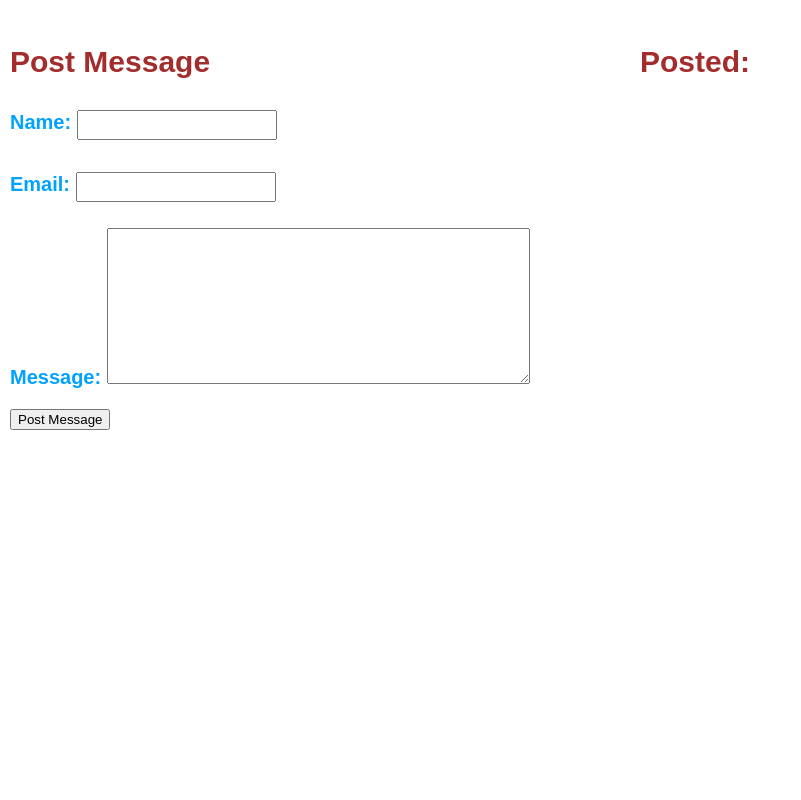
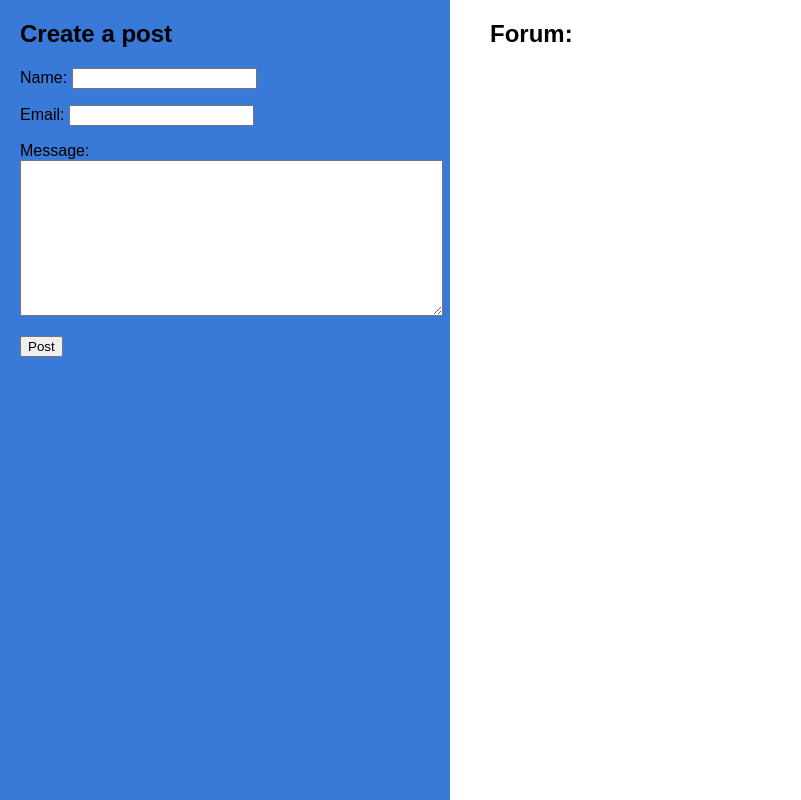
Before and after one commit to aarole/k8s-message-board, a Flask app: page / in a window 1280 px wide. Shown: the whole page, without its empty margins (0-801 px from the left). Run offline with Flask 2, Linux system fonts and the light colour scheme; data that the repository does not hold is empty; some libraries are stand-ins or nearby versions.

Commit message:
Updated index.html

```diff
--- a/bulletin-board/templates/index.html
+++ b/bulletin-board/templates/index.html
@@ -1,44 +1,72 @@
-<html>
-	<head>
-		<title>Bulletin Board</title>
-		<style>
-			body       { font-family: "Arial", sans-serif; font-size: 20px; color: #00a2ff; }
-			a, h1, h2  { color: #8f0000d2; }
-			.heading  { font-weight: bold; }
-			.split { height: 100%; width: 50%; position: fixed; z-index: 1; top: 0; overflow-x: hidden; padding-top: 20px; }
-			.left { left: 0; padding-left: 10px; }
-			.right { right: 0; padding-left: 10px; }
-			.message     { margin-bottom: -40px; padding-bottom: 3em; border-bottom: 1px solid rgb(0, 0, 0); }
-			input[type=text] { margin: .5em 0; padding: .5em; font-size: 12px; color: #777; width: 200px;}
-			input[type=textarea] { margin: .5em 0; padding: .5em; font-size: 12px; color: #777; width: 200px;}
-		</style>
-	</head>
+<!DOCTYPE html>
+<html lang="en">
+<head>
+<title>CSS Template</title>
+<meta charset="utf-8">
+<meta name="viewport" content="width=device-width, initial-scale=1">
+<style>
+* {
+  box-sizing: border-box;
+}
+
+body {
+  margin: 0;
+  font-family: Arial, Helvetica, sans-serif;
+}
+
+.sidenav {
+  height: 100%;
+  width: 450px;
+  padding-left: 20px;
+  position: fixed;
+  z-index: 1;
+  top: 0;
+  left: 0;
+  background-color: rgb(57, 121, 216);
+
+}
+
+.content {
+  margin-left: 450px;
+  padding-left: 40px;
+}
+</style>
+</head>
+
 	<body>
-		{% block content %}
-			<div class="split left">
-				<h2>Post Message</h2>
+
+			<div class="sidenav">
+
+				<h2>Create a post</h2>
 				<form action="/messages" method=post>
 					<p class="heading">Name: <input type=text name=name>
 					<p class="heading">Email: <input type=text name=email>
 					<p class="heading">Message:
 					<textarea rows=10 cols=50 name=message></textarea></p>
-					<p><input type=submit value="Post Message"></p>
+					<p><input type=submit value="Post"></p>
 				</form>
+				<br><br>
+
 			</div>
 
-			<div class="split right">
-				<h2>Posted:</h2>
+			<div class="content">
+				<h2>Forum:</h2>
 				{% for message in messages %}
+				<hr>
 					<p class=message>
+						Message ID: {{ message.id }}<br>
 						<b>{{ message.name }} &lt;<i>{{ message.email }}</i>&gt;</b>
 						<br><br>
 						{{ message.message }}
 						<form action="/delete/{{ message.id }}" method=get>
-							<input type=submit value="Delete Message">
+							<input type=submit value="Delete">
 						</form>
 					</p>
+				<hr>
+
 				{% endfor %}
 			</div>
-		{% endblock %}
+
+
 	</body>
 </html>
```
